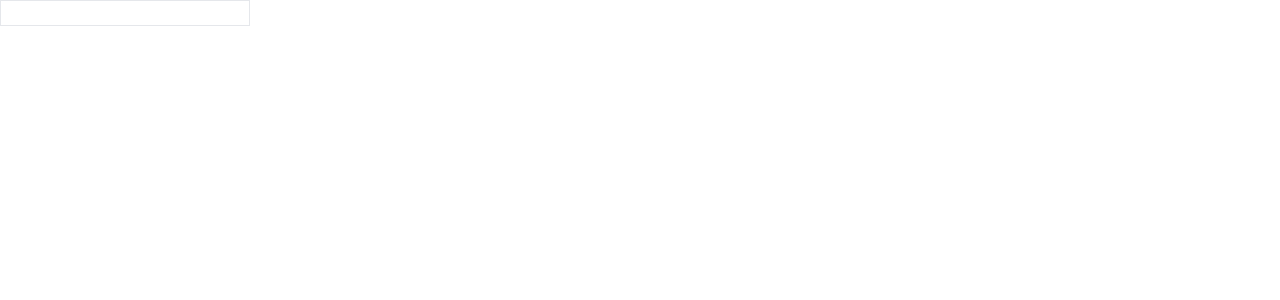
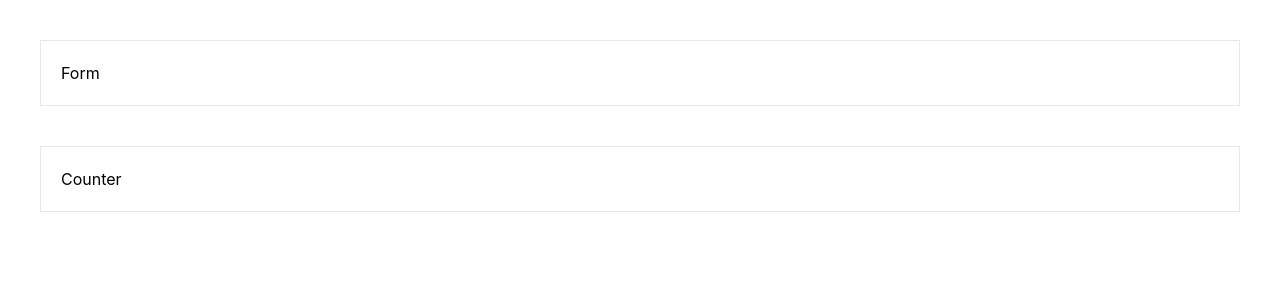
Before and after one commit to Mikdad00000/state, a React (Create React App) app: page / in a window 1280 px wide. Shown: the top 300 px of the page. Built offline with nearby package versions, Linux system fonts and the light colour scheme.

Commit message:
add Links

```diff
--- a/package.json
+++ b/package.json
@@ -8,6 +8,7 @@
     "@testing-library/user-event": "^13.5.0",
     "react": "^18.2.0",
     "react-dom": "^18.2.0",
+    "react-router-dom": "^6.4.1",
     "react-scripts": "5.0.1",
     "web-vitals": "^2.1.4"
   },
--- a/src/App.js
+++ b/src/App.js
@@ -1,9 +1,15 @@
 import Counter from './Counter';
+import { Routes, Route, Link } from "react-router-dom";
 import Form from './Form';
+import Links from './Links';
 function App() {
   return (
     <>
-      <Form />
+      <Routes>
+        <Route path="/form" element={<Form />} />
+        <Route path="/counter" element={<Counter />} />
+        <Route path="/" element={<Links />} />
+      </Routes>
     </>
   );
 }
--- /dev/null
+++ b/src/Links.js
@@ -0,0 +1,11 @@
+import { Link } from "react-router-dom";
+
+function Links() {
+    return (
+        <div className="flex flex-col justify-center m-5">
+            <Link to="/form" className="border p-5 m-5">Form</Link>
+            <Link to="/counter" className="border p-5 m-5">Counter</Link>
+        </div>
+    )
+};
+export default Links;
--- a/src/index.js
+++ b/src/index.js
@@ -2,13 +2,14 @@ import React from 'react';
 import ReactDOM from 'react-dom/client';
 import './index.css';
 import App from './App';
+import { BrowserRouter } from "react-router-dom";
 import reportWebVitals from './reportWebVitals';
 
 const root = ReactDOM.createRoot(document.getElementById('root'));
 root.render(
-  <React.StrictMode>
+ <BrowserRouter>
     <App />
-  </React.StrictMode>
+  </BrowserRouter>
 );
 
 // If you want to start measuring performance in your app, pass a function
```
Also changed, not shown: 1 other file (tests, documents, lock files or other folders).
